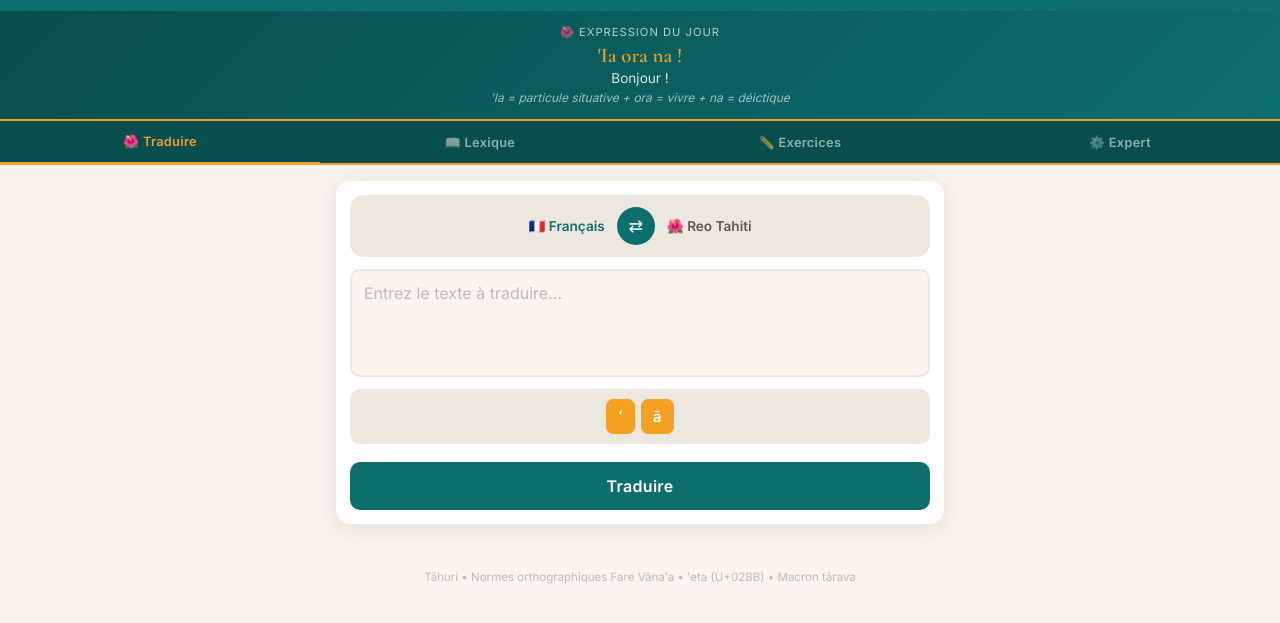
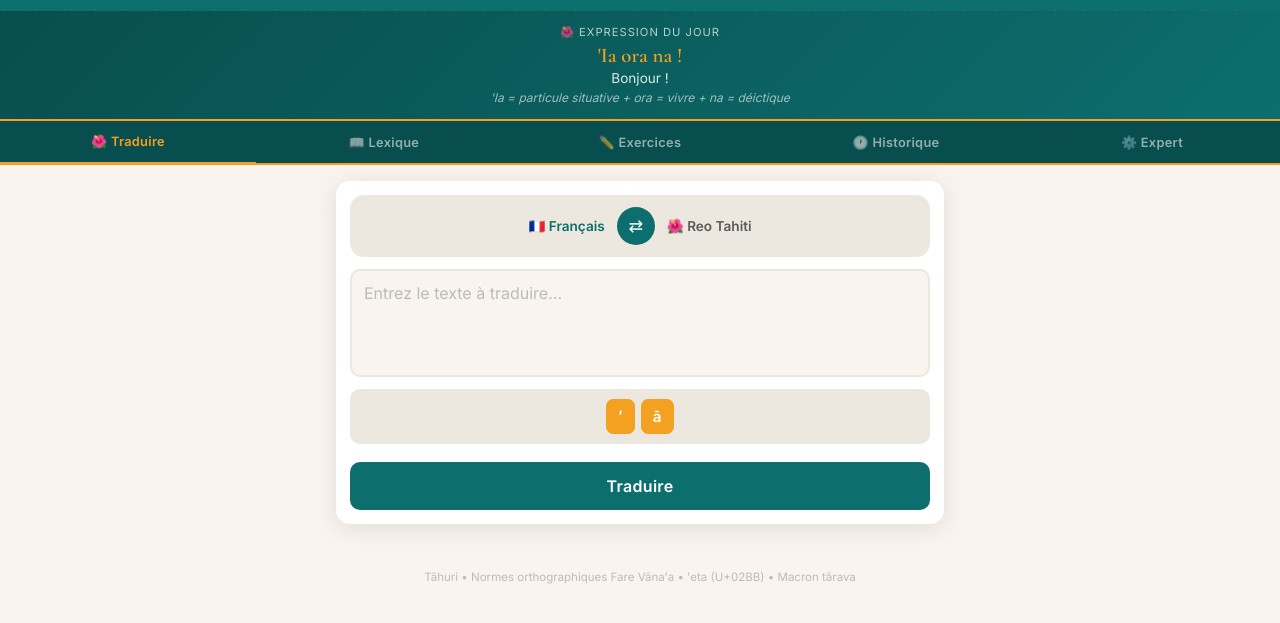
Before and after one commit to roberttehaamoana-ctrl/TaHuri, a plain HTML site: page index.html in a window 1280 px wide. Shown: the part 81-704 px from the top of the page. Drawn offline with nearby package versions, Linux system fonts and the light colour scheme.

Commit message:
Update index.html

```diff
--- a/index.html
+++ b/index.html
@@ -527,6 +527,7 @@
   <button class="tab active" id="tab-traduire" onclick="showTab('traduire')">🌺 Traduire</button>
   <button class="tab" id="tab-lexique" onclick="showTab('lexique')">📖 Lexique</button>
   <button class="tab" id="tab-exercices" onclick="showTab('exercices')">✏️ Exercices</button>
+  <button class="tab" id="tab-historique" onclick="showTab('historique')">🕐 Historique</button>
   <button class="tab" id="tab-expert" onclick="showTab('expert')">⚙️ Expert</button>
 </div>
 
@@ -825,6 +826,7 @@ function showTab(name) {
   document.getElementById('screen-' + name).classList.add('active');
   document.getElementById('tab-' + name).classList.add('active');
   if (name === 'lexique') renderLexique();
+  if (name === 'historique') renderHistorique();
   if (name === 'expert') renderExpert();
 }
 
```
